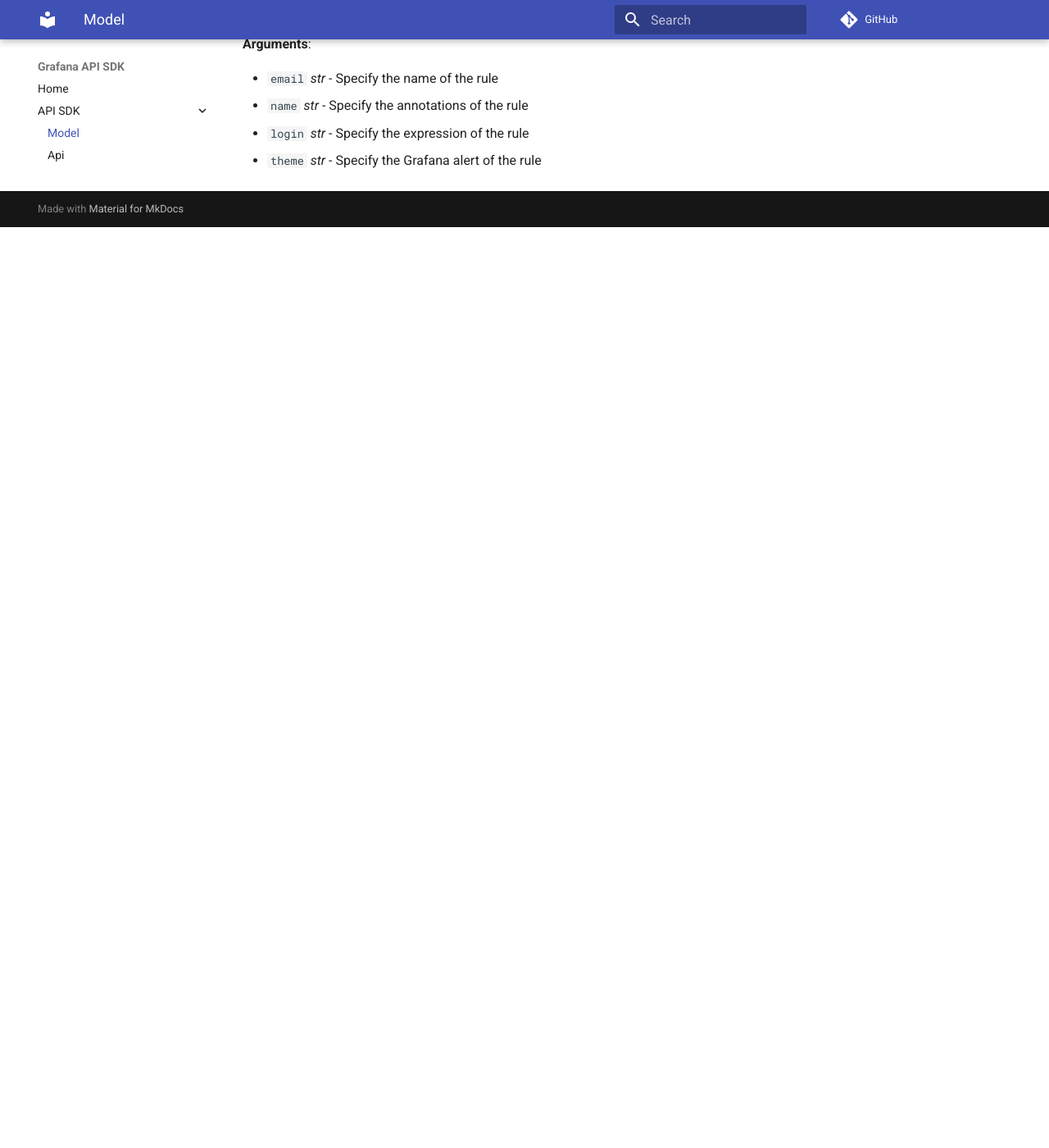
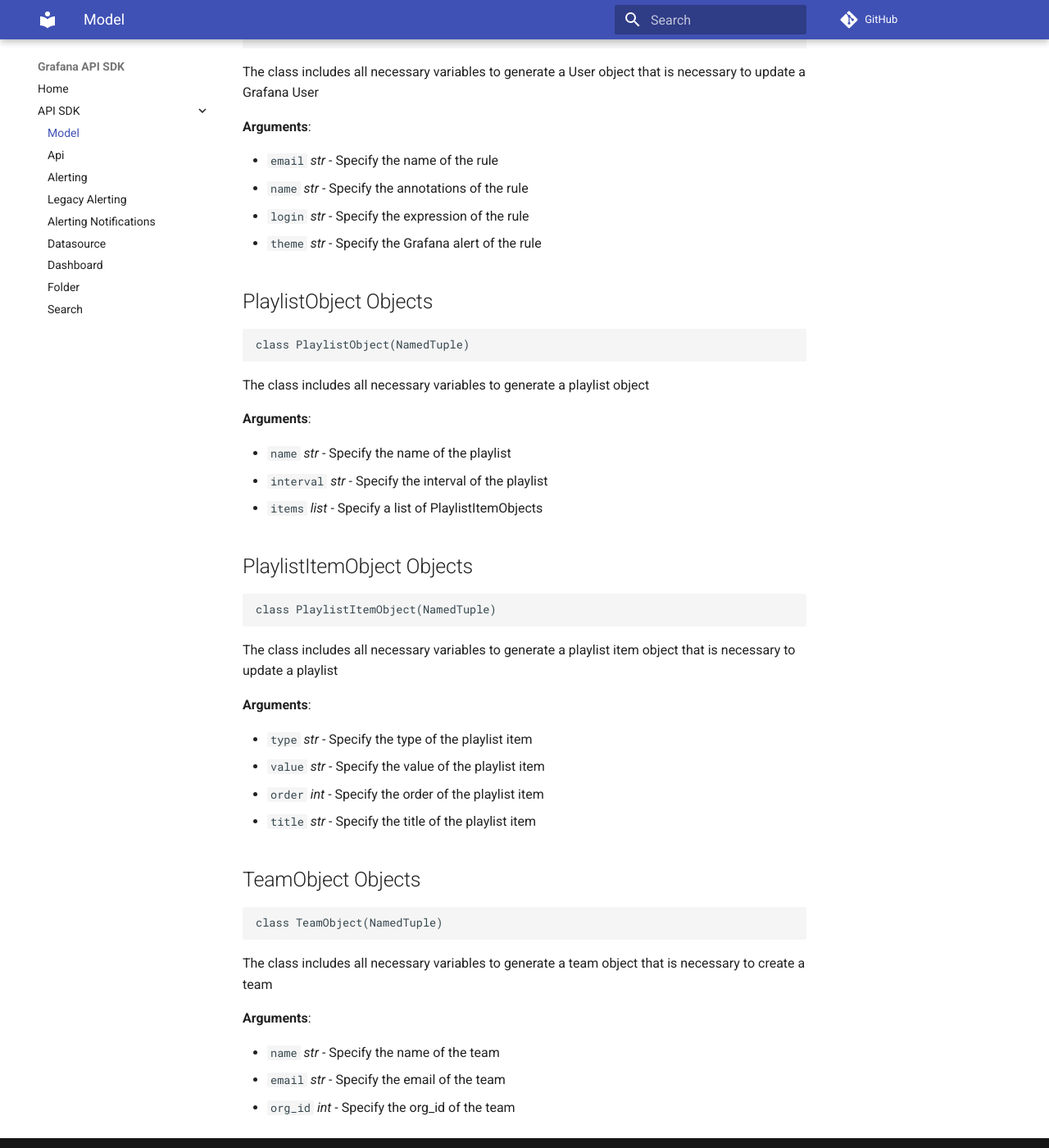
Before and after one commit to ZPascal/grafana_api_sdk, an MkDocs documentation site: the page built from docs/content/grafana_api/model.md, in a window 1280 px wide and 1400 px high, scrolled down 4805 px. Shown: the whole window at 82% size. Built offline with MkDocs 1.6.1 and Material for MkDocs 9.7.7, drawn with Linux system fonts in a browser that asks for light colours; comment, search, counter and statistics services are not loaded; before the commit the page ends 5082 px from its top, so only the background shows below that; some of the changed text lies outside the part shown.

````diff
--- a/docs/content/grafana_api/model.md
+++ b/docs/content/grafana_api/model.md
@@ -12,6 +12,9 @@
   * [AlertmanagerReceivers](#grafana_api.model.AlertmanagerReceivers)
   * [RulerRule](#grafana_api.model.RulerRule)
   * [UserObject](#grafana_api.model.UserObject)
+  * [PlaylistObject](#grafana_api.model.PlaylistObject)
+  * [PlaylistItemObject](#grafana_api.model.PlaylistItemObject)
+  * [TeamObject](#grafana_api.model.TeamObject)
 
 <a id="grafana_api.model"></a>
 
@@ -206,3 +209,52 @@ The class includes all necessary variables to generate a User object that is nec
 - `name` _str_ - Specify the annotations of the rule
 - `login` _str_ - Specify the expression of the rule
 - `theme` _str_ - Specify the Grafana alert of the rule
+
+<a id="grafana_api.model.PlaylistObject"></a>
+
+## PlaylistObject Objects
+
+```python
+class PlaylistObject(NamedTuple)
+```
+
+The class includes all necessary variables to generate a playlist object
+
+**Arguments**:
+
+- `name` _str_ - Specify the name of the playlist
+- `interval` _str_ - Specify the interval of the playlist
+- `items` _list_ - Specify a list of PlaylistItemObjects
+
+<a id="grafana_api.model.PlaylistItemObject"></a>
+
+## PlaylistItemObject Objects
+
+```python
+class PlaylistItemObject(NamedTuple)
+```
+
+The class includes all necessary variables to generate a playlist item object that is necessary to update a playlist
+
+**Arguments**:
+
+- `type` _str_ - Specify the type of the playlist item
+- `value` _str_ - Specify the value of the playlist item
+- `order` _int_ - Specify the order of the playlist item
+- `title` _str_ - Specify the title of the playlist item
+
+<a id="grafana_api.model.TeamObject"></a>
+
+## TeamObject Objects
+
+```python
+class TeamObject(NamedTuple)
+```
+
+The class includes all necessary variables to generate a team object that is necessary to create a team
+
+**Arguments**:
+
+- `name` _str_ - Specify the name of the team
+- `email` _str_ - Specify the email of the team
+- `org_id` _int_ - Specify the org_id of the team
````
Also changed, not shown: docs/content/index.md (+6 -6 lines).
